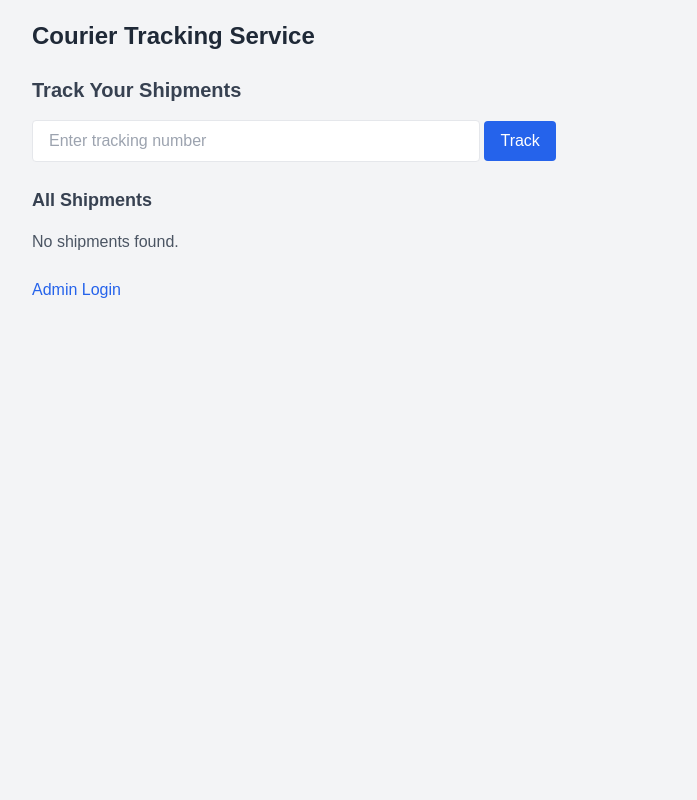
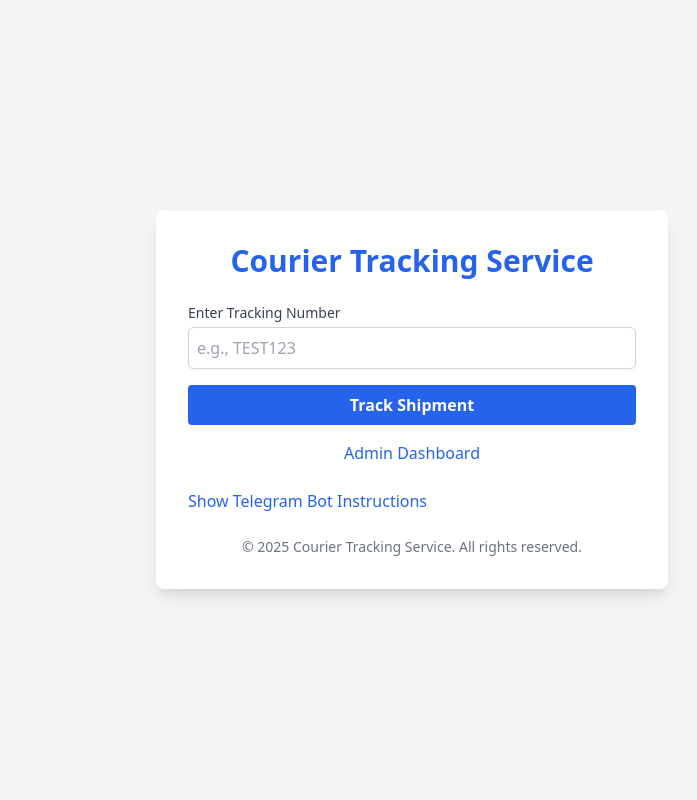
Before and after one commit to steadyBOMBER/Consignments, a Flask app: template templates/index.html in a window 1280 px wide. Shown: the whole page, without its empty margins (228-925 px from the left). Run offline with Flask 3, Linux system fonts and the light colour scheme; the template is opened without the code that fills it, so the values that code supplies are empty; parts of the project's set-up code (start-up, migrations or seed data) failed here and were passed over; some libraries are stand-ins or nearby versions.

Commit message:
Update index.html

```diff
--- a/templates/index.html
+++ b/templates/index.html
@@ -3,38 +3,139 @@
 <head>
     <meta charset="UTF-8">
     <meta name="viewport" content="width=device-width, initial-scale=1.0">
-    <title>Courier Tracking - Home</title>
+    <title>Courier Tracking Service</title>
     <link href="https://cdn.jsdelivr.net/npm/tailwindcss@2.2.19/dist/tailwind.min.css" rel="stylesheet">
+    <script src="https://cdnjs.cloudflare.com/ajax/libs/socket.io/4.7.5/socket.io.min.js"></script>
     <style>
-        body { font-family: Arial, sans-serif; }
-        .container { max-width: 800px; margin: 0 auto; padding: 20px; }
-        .shipment { margin: 10px 0; padding: 10px; border-bottom: 1px solid #ddd; }
-        .status { font-weight: bold; }
+        .error { border-color: #ef4444; }
+        .valid { border-color: #10b981; }
+        .fade-in { animation: fadeIn 0.5s; }
+        @keyframes fadeIn { from { opacity: 0; } to { opacity: 1; } }
     </style>
 </head>
-<body class="bg-gray-100">
-    <div class="container">
-        <h1 class="text-2xl font-bold text-gray-800 mb-6">Courier Tracking Service</h1>
-        <h2 class="text-xl font-semibold text-gray-700 mb-4">Track Your Shipments</h2>
-        <form action="/track" method="GET" class="mb-6">
-            <input type="text" name="tracking" placeholder="Enter tracking number" class="border rounded py-2 px-4 w-full max-w-md">
-            <button type="submit" class="bg-blue-600 text-white py-2 px-4 rounded hover:bg-blue-700">Track</button>
+<body class="bg-gray-100 font-sans min-h-screen flex items-center justify-center">
+    <div class="max-w-lg w-full bg-white shadow-lg rounded-lg p-8 m-4">
+        <h1 class="text-3xl font-bold text-center text-blue-600 mb-6">Courier Tracking Service</h1>
+
+        <!-- Tracking Form -->
+        <form id="tracking-form" action="{{ url_for('track_redirect') }}" method="GET" class="space-y-4">
+            <div>
+                <label for="tracking" class="block text-sm font-medium text-gray-700">Enter Tracking Number</label>
+                <input type="text" id="tracking" name="tracking" class="mt-1 block w-full border border-gray-300 rounded-md shadow-sm p-2 focus:ring-blue-500 focus:border-blue-500" placeholder="e.g., TEST123" required>
+                <p id="tracking-error" class="text-sm text-red-500 hidden mt-1"></p>
+                <p id="tracking-status" class="text-sm text-gray-600 mt-1 hidden"></p>
+            </div>
+            <button type="submit" class="w-full bg-blue-600 text-white font-semibold py-2 px-4 rounded hover:bg-blue-700 transition duration-200">Track Shipment</button>
         </form>
-        <h3 class="text-lg font-semibold text-gray-700 mb-4">All Shipments</h3>
-        {% if shipments %}
-        <div>
-            {% for shipment in shipments %}
-            <div class="shipment">
-                <p><span class="status">{{ shipment.status }}</span> - {{ shipment.title }} ({{ shipment.tracking }})</p>
-                <p>ETA: {{ shipment.eta|default('N/A') }}</p>
-                <a href="{{ url_for('track', tracking=shipment.tracking) }}" class="text-blue-600 hover:underline">View Details</a>
+
+        <!-- Live Update Notification -->
+        <div id="live-update" class="mt-4 p-4 bg-blue-100 text-blue-800 rounded-md hidden fade-in">
+            <p><strong>Live Update:</strong> <span id="update-message"></span></p>
+        </div>
+
+        <!-- Admin Link -->
+        <div class="mt-4 text-center">
+            <a href="{{ url_for('login') }}" class="text-blue-600 hover:underline font-medium">Admin Dashboard</a>
+        </div>
+
+        <!-- Telegram Bot Instructions -->
+        <div class="mt-6">
+            <button id="toggle-telegram" class="w-full text-left text-blue-600 hover:underline font-medium focus:outline-none">Show Telegram Bot Instructions</button>
+            <div id="telegram-instructions" class="mt-2 text-sm text-gray-600 hidden">
+                <p>Use our Telegram bot to manage shipments:</p>
+                <p><a href="https://t.me/YourBotName" class="text-blue-600 hover:underline" target="_blank">@YourBotName</a></p>
+                <p>Commands:</p>
+                <ul class="list-disc list-inside">
+                    <li><code>/create TEST123|Test Shipment|Lagos, Nigeria|Abuja, Nigeria</code> - Create a shipment</li>
+                    <li><code>/subscribe TEST123|user@example.com</code> - Subscribe to updates</li>
+                    <li><code>/addcp TEST123|Ikeja, Lagos|Picked Up|Package collected</code> - Add a checkpoint</li>
+                    <li><code>/simulate TEST123|5|1</code> - Simulate 5 checkpoints, 1 hour apart</li>
+                    <li><code>/track_multiple TEST123,TEST456</code> - Track multiple shipments</li>
+                </ul>
             </div>
-            {% endfor %}
         </div>
-        {% else %}
-        <p class="text-gray-600">No shipments found.</p>
-        {% endif %}
-        <p class="mt-6"><a href="/login" class="text-blue-600 hover:underline">Admin Login</a></p>
+
+        <!-- Footer -->
+        <div class="mt-6 text-center text-sm text-gray-500">
+            <p>&copy; {{ 2025 }} Courier Tracking Service. All rights reserved.</p>
+        </div>
     </div>
+
+    <script>
+        // WebSocket connection
+        const socket = io.connect('{{ url_for("index", _external=True) }}', { path: '/socket.io' });
+        socket.on('connect', () => {
+            console.log('Connected to WebSocket');
+        });
+        socket.on('update', (data) => {
+            const updateDiv = document.getElementById('live-update');
+            const updateMessage = document.getElementById('update-message');
+            updateMessage.textContent = `Shipment ${data.tracking} updated to ${data.status} at ${new Date(data.eta).toLocaleString()}`;
+            updateDiv.classList.remove('hidden');
+            setTimeout(() => updateDiv.classList.add('hidden'), 5000); // Hide after 5s
+        });
+        socket.on('error', (data) => {
+            console.error('WebSocket error:', data.message);
+        });
+
+        // Tracking number validation
+        const trackingInput = document.getElementById('tracking');
+        const trackingError = document.getElementById('tracking-error');
+        const trackingStatus = document.getElementById('tracking-status');
+        let debounceTimeout;
+
+        trackingInput.addEventListener('input', () => {
+            clearTimeout(debounceTimeout);
+            debounceTimeout = setTimeout(async () => {
+                const tracking = trackingInput.value.trim();
+                trackingError.classList.add('hidden');
+                trackingStatus.classList.add('hidden');
+                trackingInput.classList.remove('error', 'valid');
+
+                if (!tracking) {
+                    return;
+                }
+
+                // Basic format check (e.g., alphanumeric, 3-50 characters)
+                if (!/^[a-zA-Z0-9]{3,50}$/.test(tracking)) {
+                    trackingError.textContent = 'Tracking number must be 3-50 alphanumeric characters';
+                    trackingError.classList.remove('hidden');
+                    trackingInput.classList.add('error');
+                    return;
+                }
+
+                // Check if shipment exists via API
+                try {
+                    const response = await fetch('{{ url_for("shipments.track_multiple") }}', {
+                        method: 'POST',
+                        headers: { 'Content-Type': 'application/json' },
+                        body: JSON.stringify([tracking])
+                    });
+                    const data = await response.json();
+                    if (data.shipments && data.shipments.length > 0) {
+                        trackingStatus.textContent = `Status: ${data.shipments[0].status} (ETA: ${new Date(data.shipments[0].eta).toLocaleString()})`;
+                        trackingStatus.classList.remove('hidden');
+                        trackingInput.classList.add('valid');
+                        socket.emit('subscribe', tracking); // Join WebSocket room
+                    } else {
+                        trackingError.textContent = 'Shipment not found';
+                        trackingError.classList.remove('hidden');
+                        trackingInput.classList.add('error');
+                    }
+                } catch (error) {
+                    trackingError.textContent = 'Error checking tracking number';
+                    trackingError.classList.remove('hidden');
+                    trackingInput.classList.add('error');
+                }
+            }, 500); // Debounce for 500ms
+        });
+
+        // Toggle Telegram instructions
+        document.getElementById('toggle-telegram').addEventListener('click', () => {
+            const instructions = document.getElementById('telegram-instructions');
+            instructions.classList.toggle('hidden');
+            instructions.classList.toggle('fade-in');
+        });
+    </script>
 </body>
 </html>
```
